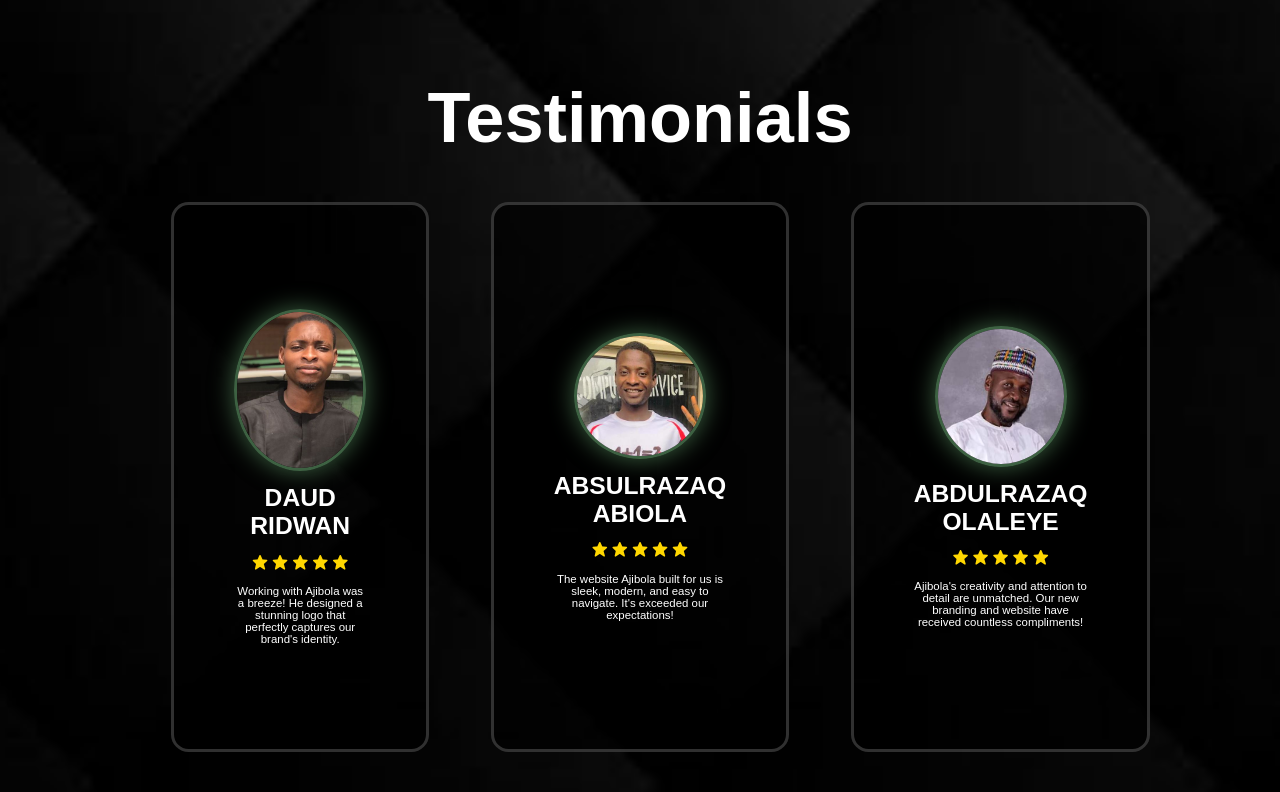
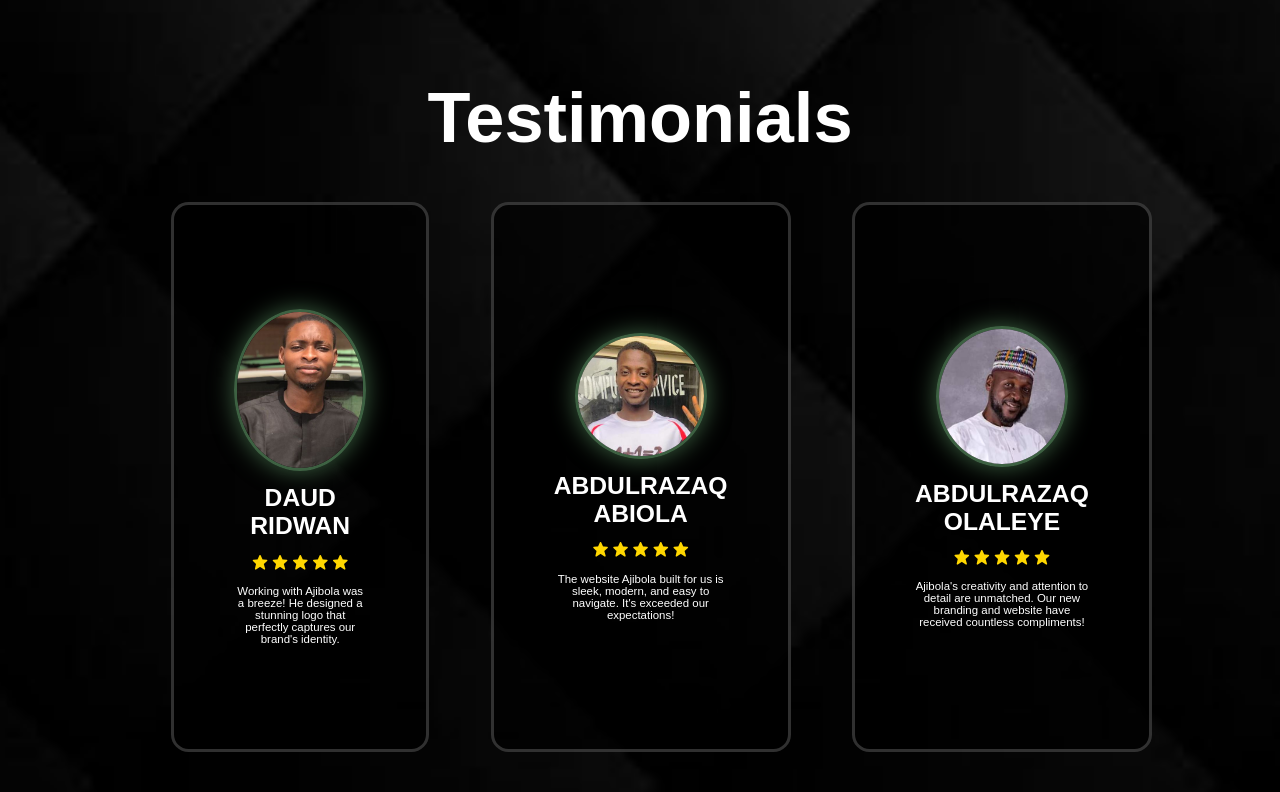
Before and after one commit to Ajjitech-Design/quzeem, a Django app: page / in a window 1280 px wide. Shown: the part 3094-3886 px from the top of the page. Run offline with Django 5.2, Linux system fonts and the light colour scheme; data comes from the database, SQL or seed files in the repository; some libraries are stand-ins or nearby versions.

Commit message:
initial commit

```diff
--- a/templates/portfolio.html
+++ b/templates/portfolio.html
@@ -131,7 +131,7 @@
 
                 <div class="testimonial-items">
                     <img src="{% static '009.jpg' %}">
-                    <h2>ABSULRAZAQ ABIOLA</h2>
+                    <h2>ABDULRAZAQ ABIOLA</h2>
                     <div class="rating">
                         <i class='bx bxs-star' id="star"></i>
                         <i class='bx bxs-star' id="star"></i>
```
